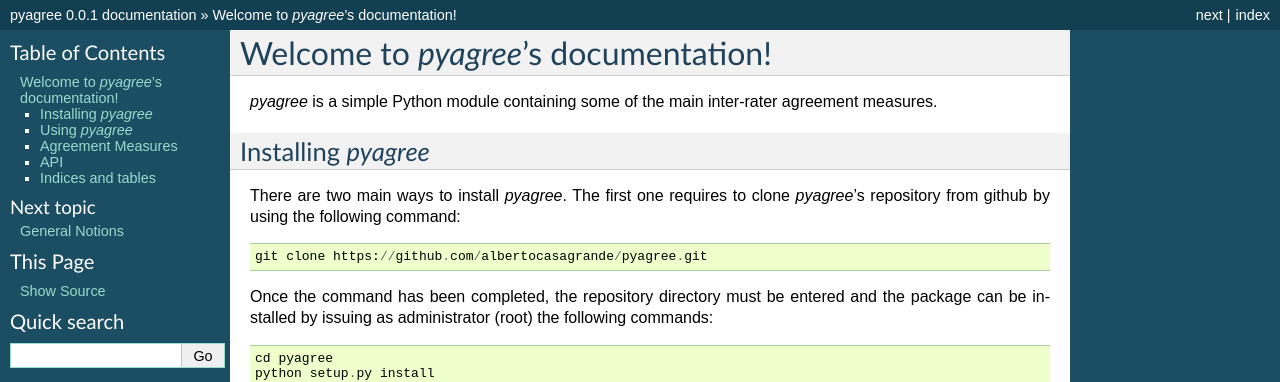
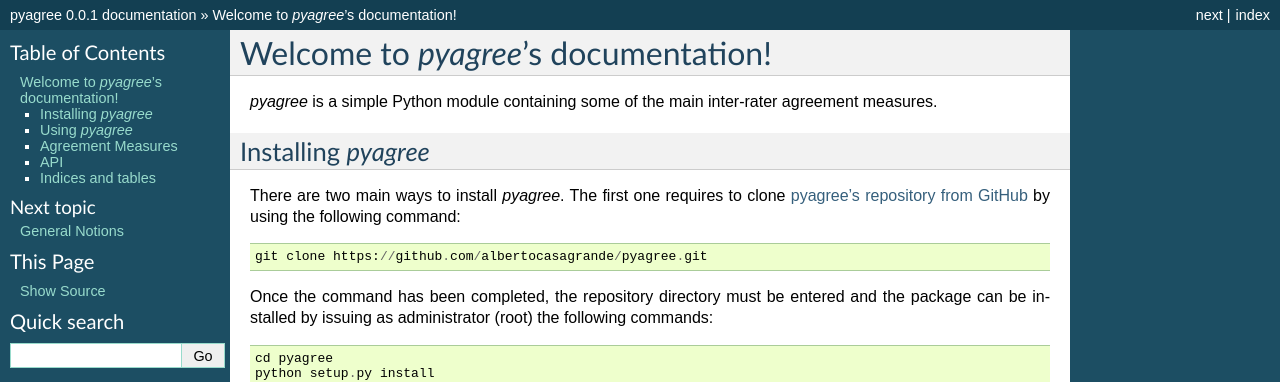
Before and after one commit to albertocasagrande/pyagree, a Sphinx documentation site: the page built from doc/source/index.rst, in a window 1280 px wide. Shown: the top 382 px of the page. Built offline with Sphinx 7.4.7, drawn with Linux system fonts in a browser that asks for light colours; formulas are drawn with MathJax 3; part of the change alters nothing that is shown.

```diff
--- a/doc/source/index.rst
+++ b/doc/source/index.rst
@@ -13,7 +13,7 @@ Installing `pyagree`
 .. toctree::
 
 There are two main ways to install `pyagree`. The first one requires to clone
-`pyagree`'s repository from github by using the following command::
+`pyagree's repository from GitHub <https://github.com/albertocasagrande/pyagree>`_ by using the following command::
 
     git clone https://github.com/albertocasagrande/pyagree.git
 
```
